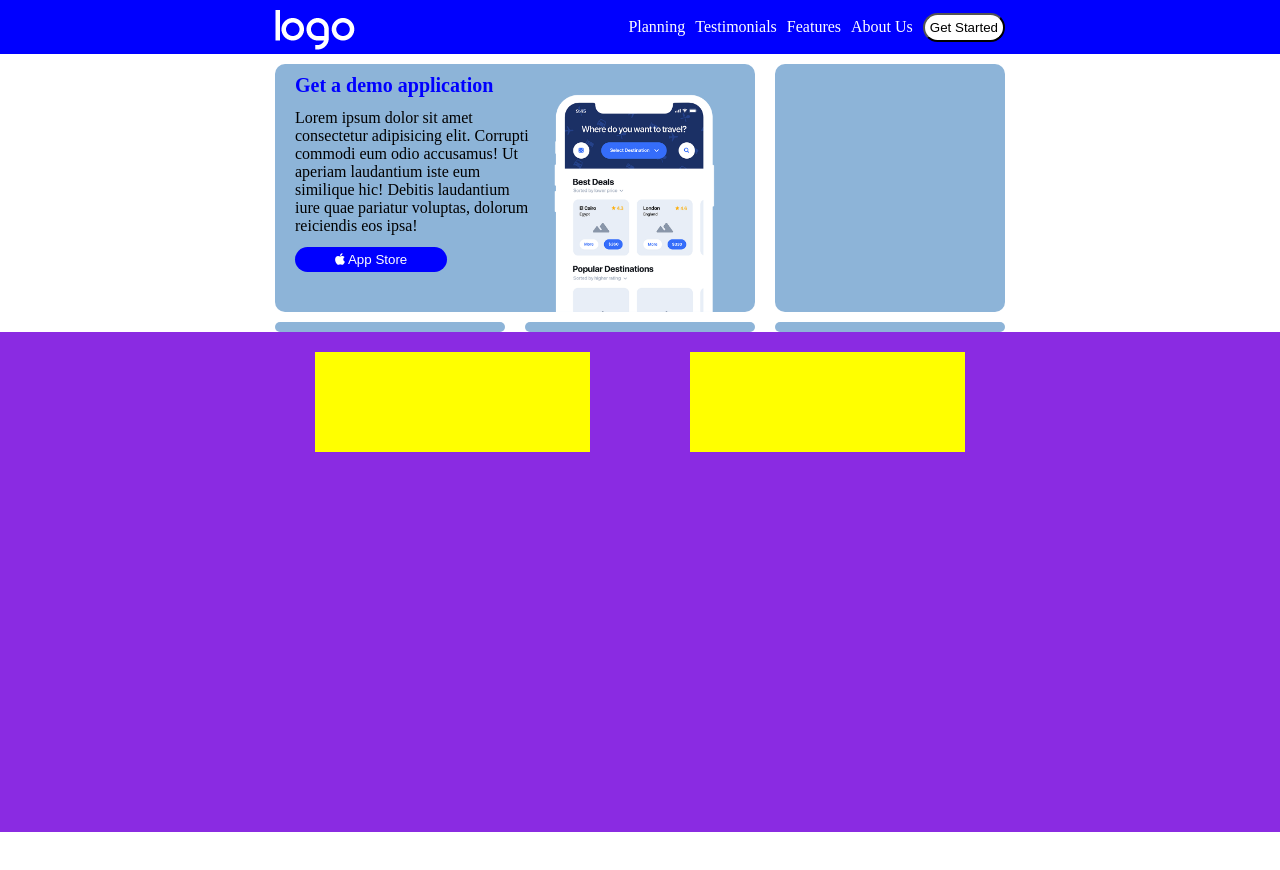
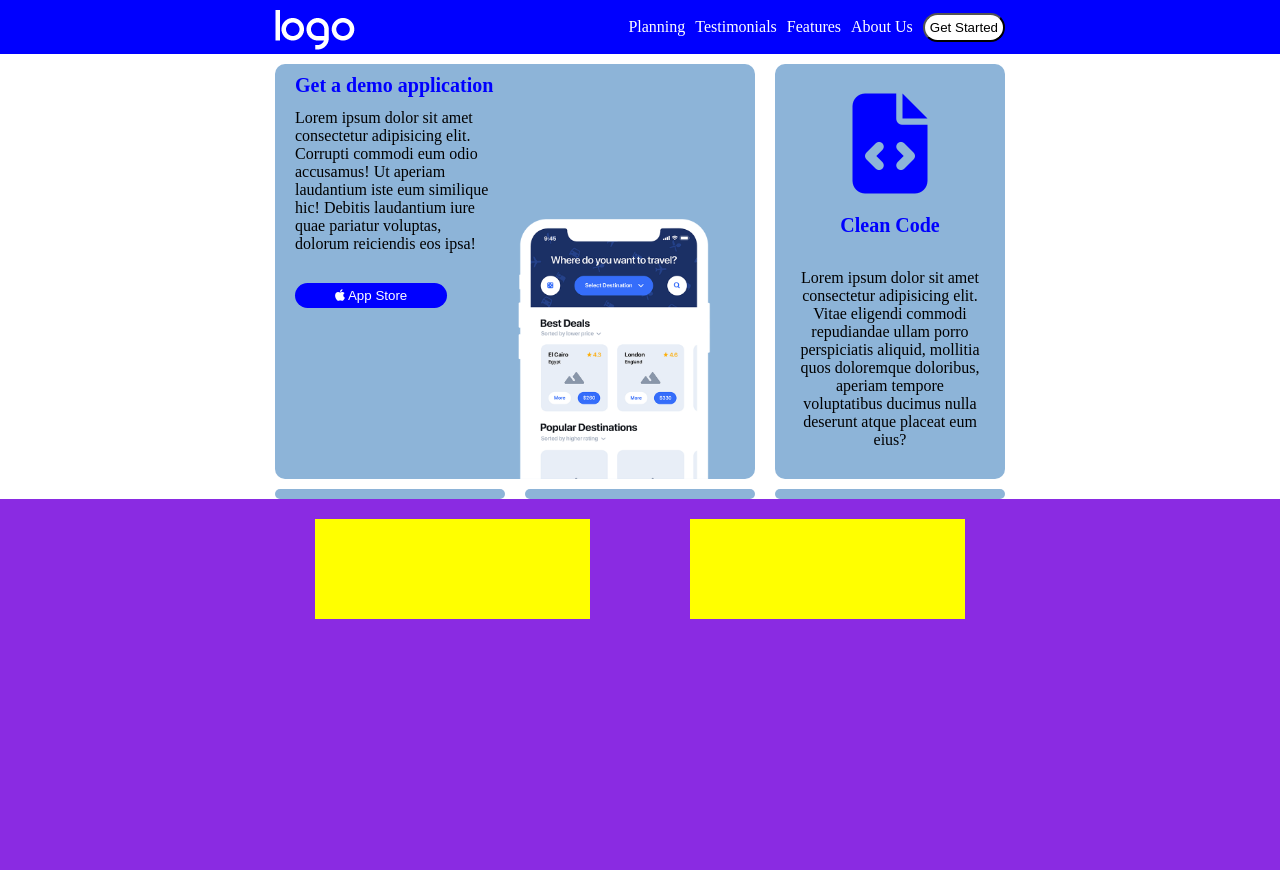
Before and after one commit to leonardopea/htmlcss-responsive-layout, a plain HTML site: page index.html in a window 1280 px wide. Before the commit the page ends 832 px from the top, so only its background shows below. Drawn offline with Linux system fonts and the light colour scheme.

Commit message:
box 2 completato

```diff
--- a/css/style.css
+++ b/css/style.css
@@ -45,15 +45,19 @@ header{
     width: calc(100% - 20px);
     border-radius: 10px;
     padding: 10px 20px 0px 20px;
-    text-align: left;
+
 }
+
+/* box 1  */
 .col_double{
     display: flex;
     flex-direction: column;
+    text-align: left;
 }
 .col2_double{
     display: flex ;
-    align-items: end;
+    align-items: flex-end;
+    justify-content: center;
 }
 
 .title{
@@ -64,7 +68,7 @@ header{
 }
 
 .content{
-    margin-bottom: 12px;
+    padding-bottom: 30px;
 }
 .bottone{
     padding: 5px 40px;
@@ -78,9 +82,22 @@ header{
 }
 
 .phone_img{
-    width: 200px;
+    width: 240px;
 }
 
+/* box 2  */
+.col_33{
+    text-align: center;
+}
+.col_flex{
+    display: flex;
+    flex-direction: column;
+    gap: 20px;
+}
+.disegnino{
+    margin-top: 20px;
+    font-size: 100px;
+}
 /* sezione delle immagini viola */
 
 .background_purple{
@@ -114,6 +131,10 @@ header{
     .col_33{
         width: calc(100% / 3 - 20px);
     }
+    .col2_double{
+        justify-content: flex-start;
+
+    }
 }
 
 
@@ -136,6 +157,7 @@ header{
         display: flex;
         flex-direction: row;
     }
+
     .bottone{
         margin-bottom: 40px;
     }
--- a/index.html
+++ b/index.html
@@ -50,7 +50,16 @@
                             <img class="phone_img" src="./img/phone.png" alt="">
                         </div>
                     </div>
-                    <div class="col_33"></div>
+                    <div class="col_33 col_flex">
+
+                        <i class="fa-solid fa-file-code disegnino" style="color: blue"></i>
+
+                        <p class="title"> Clean Code</p>
+                        <p class="content">Lorem ipsum dolor sit amet consectetur adipisicing
+                            elit. Vitae eligendi commodi repudiandae ullam porro perspiciatis
+                            aliquid, mollitia quos doloremque doloribus, aperiam tempore
+                            voluptatibus ducimus nulla deserunt atque placeat eum eius?</p>
+                    </div>
                     <div class="col_33"></div>
                     <div class="col_33"></div>
                     <div class="col_33"></div>
```
